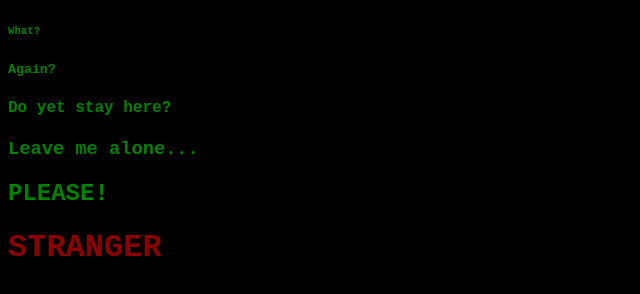
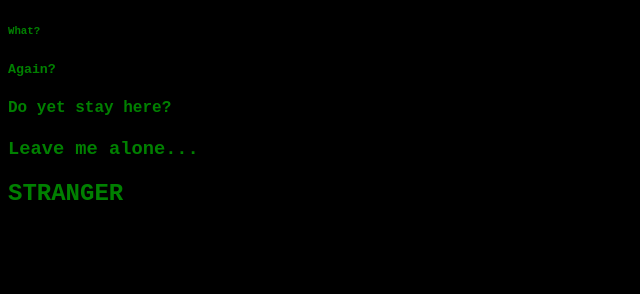
Before and after one commit to Lukasmon/Void.sys, a plain HTML site: page exit.html in a window 1280 px wide. Shown: the whole page, without its empty margins (0-640 px from the left). Drawn offline with Linux system fonts and the light colour scheme.

Commit message:
Update exit.html

```diff
--- a/exit.html
+++ b/exit.html
@@ -11,8 +11,7 @@
         <h5>Again?</h5>
         <h4>Do yet stay here?</h4>
         <h3>Leave me alone...</h3>
-        <h2> PLEASE!</h2>
-        <h1> STRANGER </h1>
+        <h2>STRANGER</h2>
 
 </body>
 </html>
```
